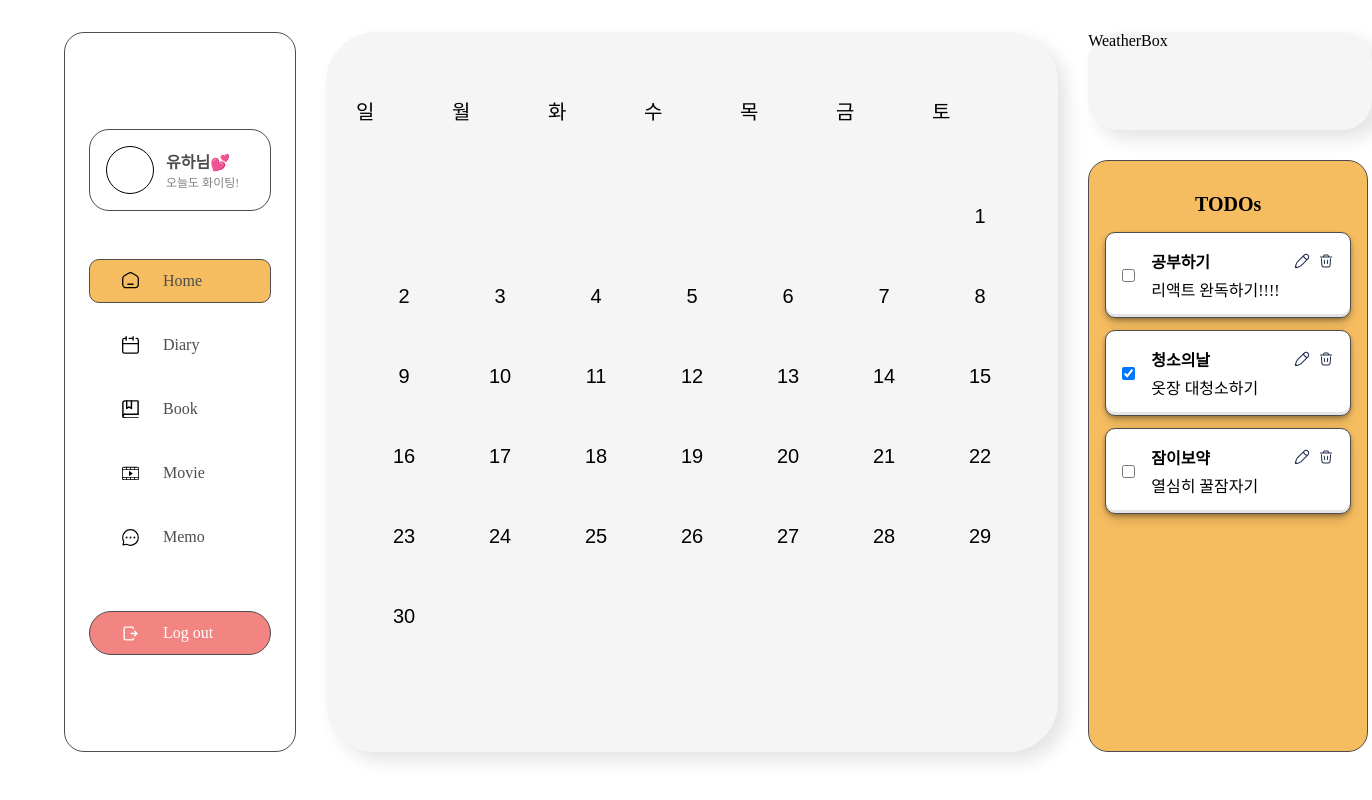
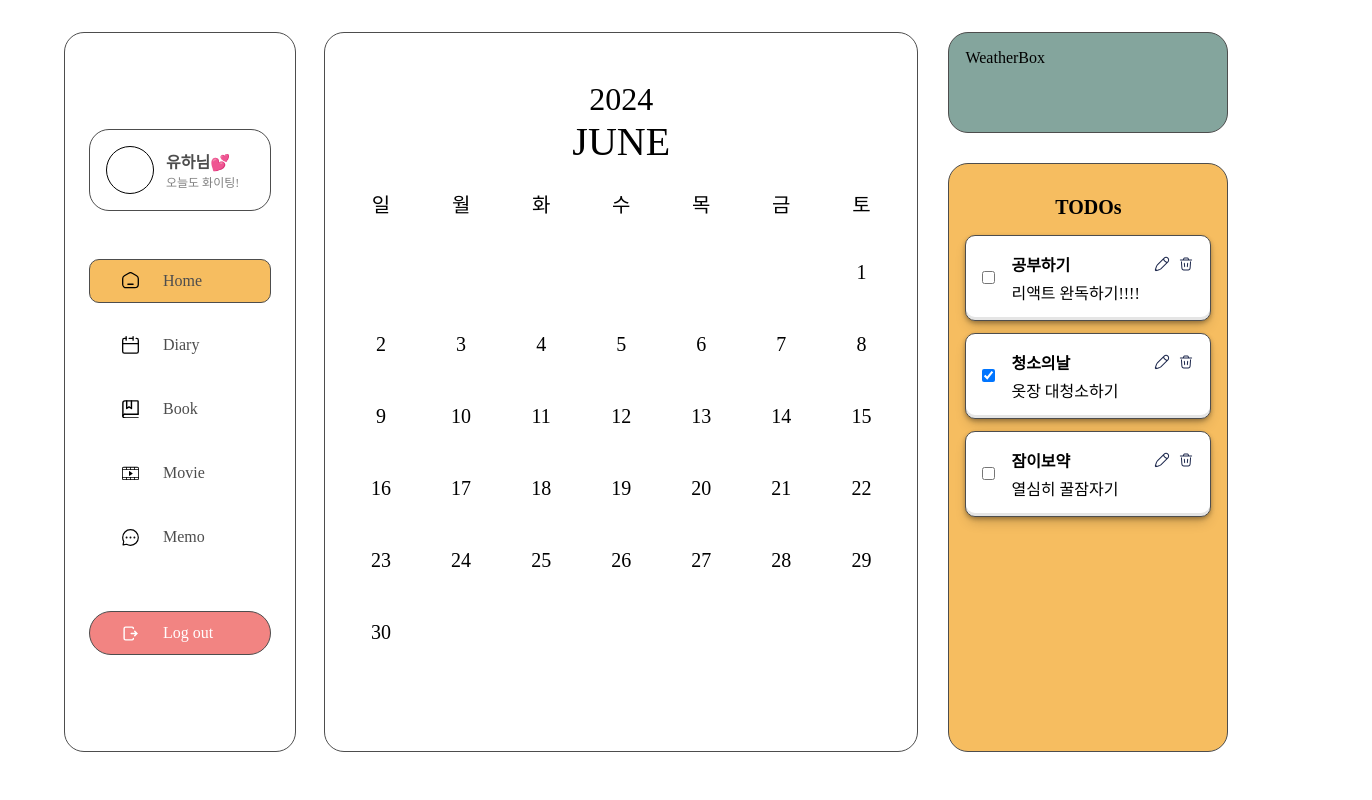
Before and after one commit to New-Ha/MyManager, a React (Vite) app: page / in a window 1280 px wide. Shown: the top 800 px of the page, 1372 px wide, since content can reach past the window. Built offline with nearby package versions, Linux system fonts and the light colour scheme; no server answers.

Commit message:
💄 [Style]: Change Homepage UI

```diff
--- a/src/components/Calender.jsx
+++ b/src/components/Calender.jsx
@@ -1,56 +1,67 @@
 import { useState } from 'react';
 import { getDay, getDaysInMonth } from 'date-fns';
 import styled from 'styled-components';
+import { MainContainer } from '../util/styles';
+import { Link } from 'react-router-dom';
 
-const CalenderContainer = styled.div`
-    width: 70%;
-    background-color: #fff;
-    border-radius: 50px;
-    background: #f5f5f5;
-    box-shadow: 9px 9px 18px #e4e4e4, -9px -9px 18px #ffffff;
+const CalenderContainer = styled(MainContainer)`
+    width: 100%;
+    padding: 3rem 1rem;
     display: flex;
-    justify-content: center;
-    padding-top: 2rem;
+    flex-direction: column;
 `;
 
-const CalenderContent = styled.div`
-    padding: 2rem;
+const CalenderHeader = styled.div`
+    margin-bottom: 1.5rem;
 `;
 
-const DaysNameContainer = styled.div`
-    display: flex;
-    font-size: 20px;
+const CalenderYear = styled.div`
+    font-size: 2rem;
+    font-weight: 300;
+    text-align: center;
+`;
 
-    > div {
-        width: 6rem;
-        height: 4rem;
-        margin-bottom: 1rem;
-    }
+const CalenderMonth = styled.div`
+    font-size: 2.5rem;
+    font-weight: 500;
+    text-align: center;
+`;
 
-    > button {
-        width: 6rem;
-        height: 5rem;
-        text-align: center;
-        background: none;
-        border: none;
-        font-size: 20px;
-        cursor: pointer;
+const CalenderGrid = styled.div`
+    display: grid;
+    grid-template-columns: repeat(7, minmax(14%, 1fr));
+    grid-auto-rows: 4.5rem;
+    overflow: auto;
+    text-align: center;
+    font-size: 1.25rem;
+    font-weight: 300;
+`;
 
-        :hover {
-            background-color: white;
-        }
-    }
-`;
+const DayLink = styled.div``;
+
 export default function Calender() {
     const DAY_OF_WEEK = 7;
     const DAY_LIST = ['일', '월', '화', '수', '목', '금', '토'];
+    const MONTH_LIST = [
+        'JANUARY',
+        'FEBRUARY',
+        'MARCH',
+        'APRIL',
+        'MAY',
+        'JUNE',
+        'JULY',
+        'AUGUST',
+        'SEPTEMBER',
+        'OCTOBER',
+        'NOVEMBER',
+        'DECEMBER',
+    ];
 
     const [currentDate, setCurrentDate] = useState(new Date());
 
     const currentYear = currentDate.getFullYear();
     const currentMonth = currentDate.getMonth();
     const currentDay = Array(getDay(new Date(currentYear, currentMonth, 1))).fill(0);
-
     const currentMonthDays = Array(getDaysInMonth(currentDate))
         .fill(0)
         .map((_, i) => i + 1);
@@ -64,22 +75,27 @@ export default function Calender() {
         return acc;
     }, []);
 
+    const onClickDay = e => {
+        const target = e.currentTarget;
+        console.log(currentDate, target);
+    };
+
     return (
         <CalenderContainer>
-            <CalenderContent>
-                <DaysNameContainer>
-                    {DAY_LIST.map(day => (
-                        <div key={day}>{day}</div>
-                    ))}
-                </DaysNameContainer>
-                {currentMonthArray.map((days, idx) => (
-                    <DaysNameContainer key={idx}>
-                        {days.map(day => (
-                            <button key={day}>{day === 0 ? '' : day}</button>
-                        ))}
-                    </DaysNameContainer>
+            <CalenderHeader>
+                <CalenderYear>{currentYear}</CalenderYear>
+                <CalenderMonth>{MONTH_LIST[currentMonth]}</CalenderMonth>
+            </CalenderHeader>
+            <CalenderGrid>
+                {DAY_LIST.map(el => (
+                    <span>{el}</span>
                 ))}
-            </CalenderContent>
+            </CalenderGrid>
+            <CalenderGrid>
+                {currentDay.concat(currentMonthDays).map(el => (
+                    <DayLink onClick={onClickDay}>{el === 0 ? '' : el}</DayLink>
+                ))}
+            </CalenderGrid>
         </CalenderContainer>
     );
 }
--- a/src/components/Weather.jsx
+++ b/src/components/Weather.jsx
@@ -1,11 +1,10 @@
 import styled from 'styled-components';
+import { MainContainer } from '../util/styles';
 
-const WeatherContainer = styled.div`
+const WeatherContainer = styled(MainContainer)`
+    width: 280px;
     height: 15%;
-    background-color: #fff;
-    border-radius: 30px;
-    background: #f5f5f5;
-    box-shadow: 9px 9px 18px #e4e4e4, -9px -9px 18px #ffffff;
+    background-color: ${props => props.theme.green};
 `;
 
 export default function Weather() {
--- a/src/layout/MainLayout.jsx
+++ b/src/layout/MainLayout.jsx
@@ -7,7 +7,7 @@ const Container = styled.div`
     width: 90vw;
     height: 90vh;
     display: flex;
-    gap: 30px;
+    gap: 1.75rem;
 `;
 
 export default function MainLayout() {
```
